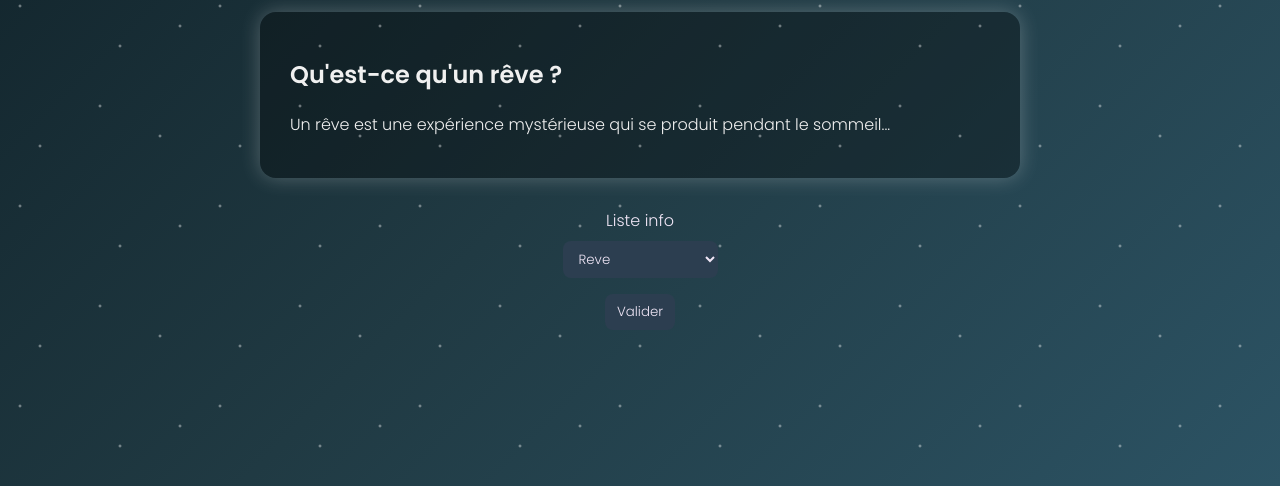
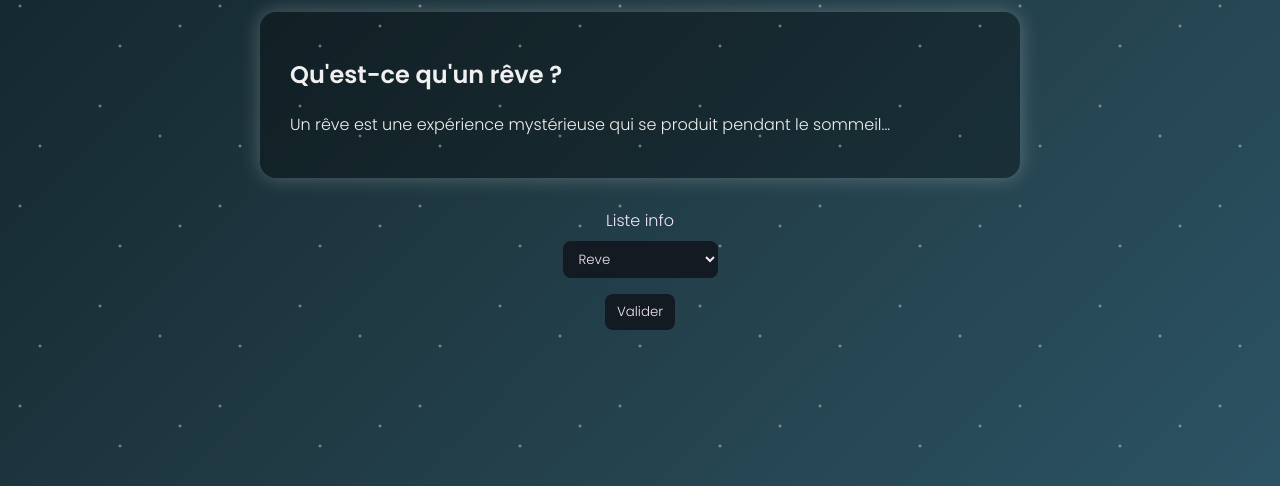
Before and after one commit to maximaxxxx/dream, a PHP site: page / in a window 1280 px wide. Shown: the part 314-800 px from the top of the page. Run offline with PHP 8.4, Linux system fonts and the light colour scheme.

Commit message:
colorswap

```diff
--- a/site sql.css
+++ b/site sql.css
@@ -114,7 +114,7 @@ select, input[type="submit"] {
 }
 
         body.dark select, body.dark input[type="submit"] {
-          background-color: #2c3e50;
+          background-color: #131a21;
           color: #f0e6f6;
         }
 
```
